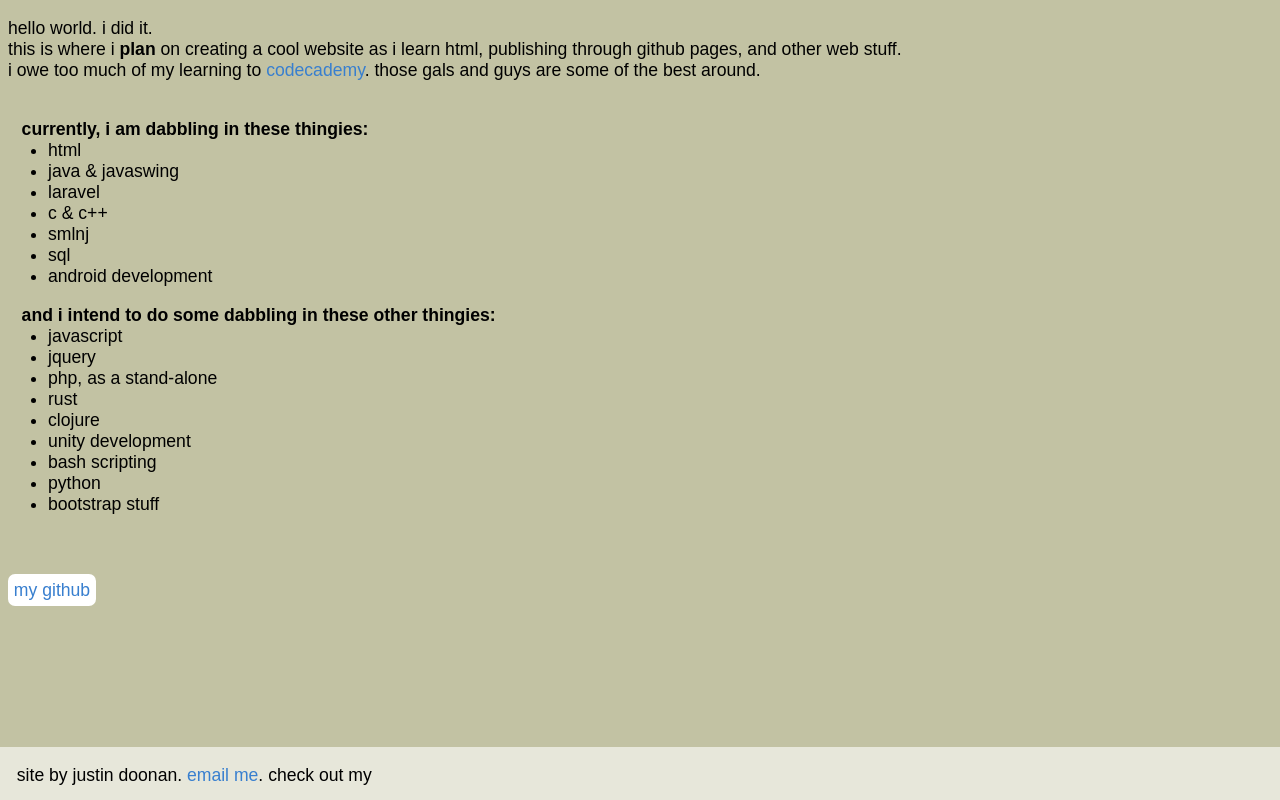
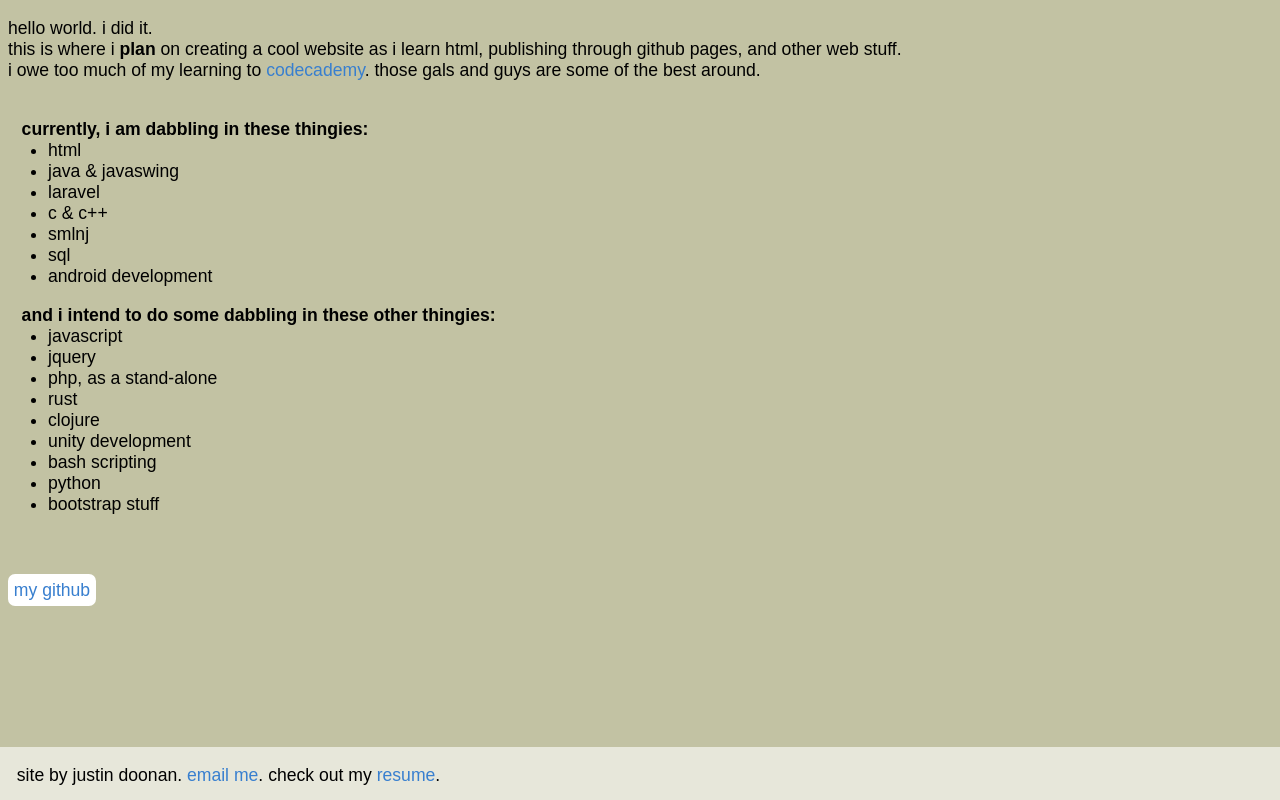
Before and after one commit to Doonan/doonan.github.io, a plain HTML site: page index.html in a window 1280 px wide. Drawn offline with Linux system fonts and the light colour scheme.

Commit message:
Update index.html

```diff
--- a/index.html
+++ b/index.html
@@ -54,7 +54,7 @@
     </p>
 
     <footer>
-      <p>site by justin doonan. <a href="mailto:jdoonan44@gmail.com">email me</a>. check out my <a href="http://www.doonan.me/resume>resume</a>.</p>
+      <p>site by justin doonan. <a href="mailto:jdoonan44@gmail.com">email me</a>. check out my <a href="http://www.doonan.me/resume">resume</a>.</p>
     </footer>
   </body>
 </html>
```
